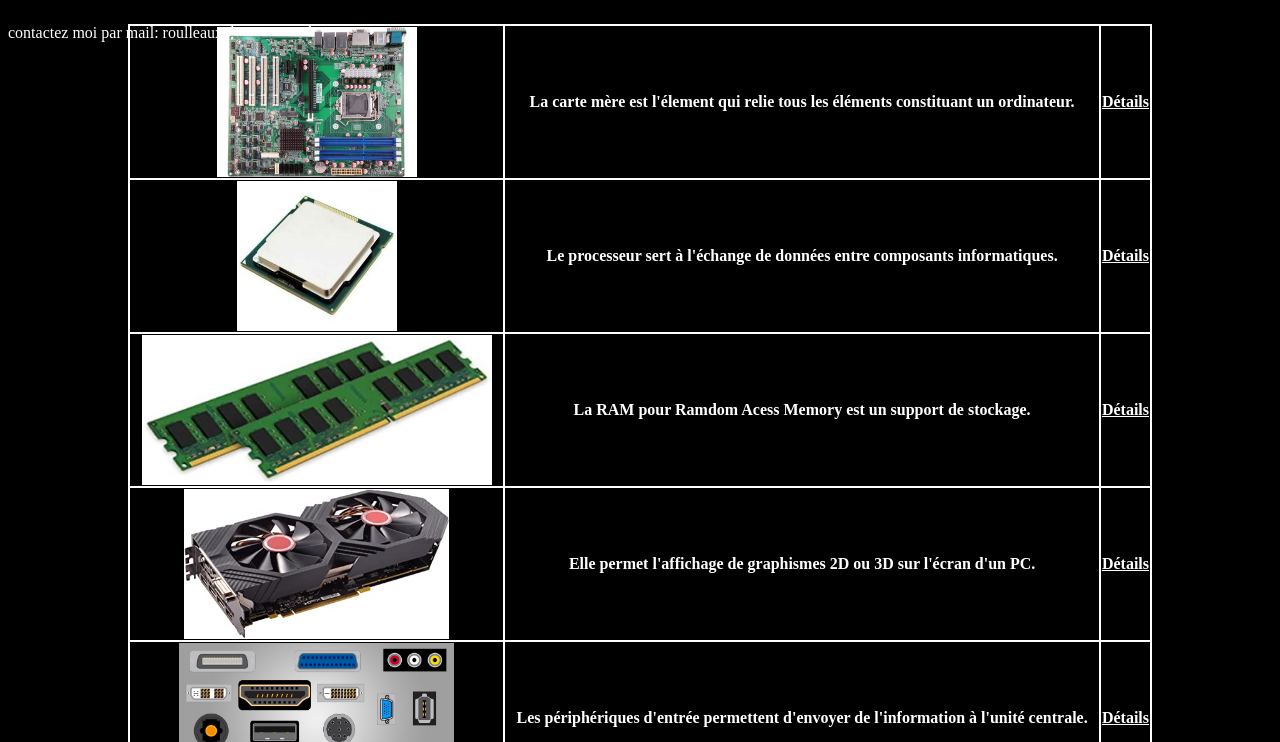
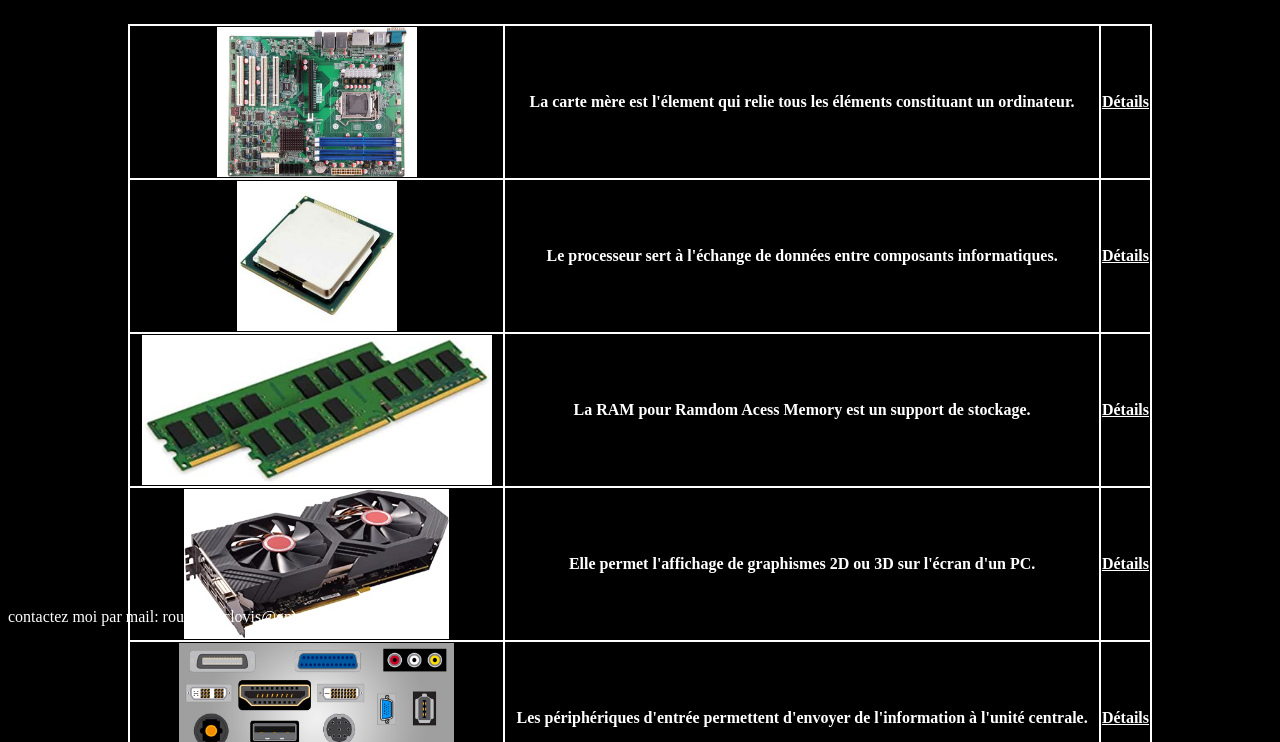
Before and after one commit to croulleaux/croulleaux.github.io, a plain HTML site: page index.html in a window 1280 px wide. Shown: the part 58-800 px from the top of the page. Drawn offline with Linux system fonts and the light colour scheme.

Commit message:
Update newcss.css

```diff
--- a/newcss.css
+++ b/newcss.css
@@ -32,3 +32,8 @@ and open the template in the editor.
     color: white;
 
 }
+.mail{
+    color: white;
+    position: absolute;
+     bottom: 100;
+}
```
